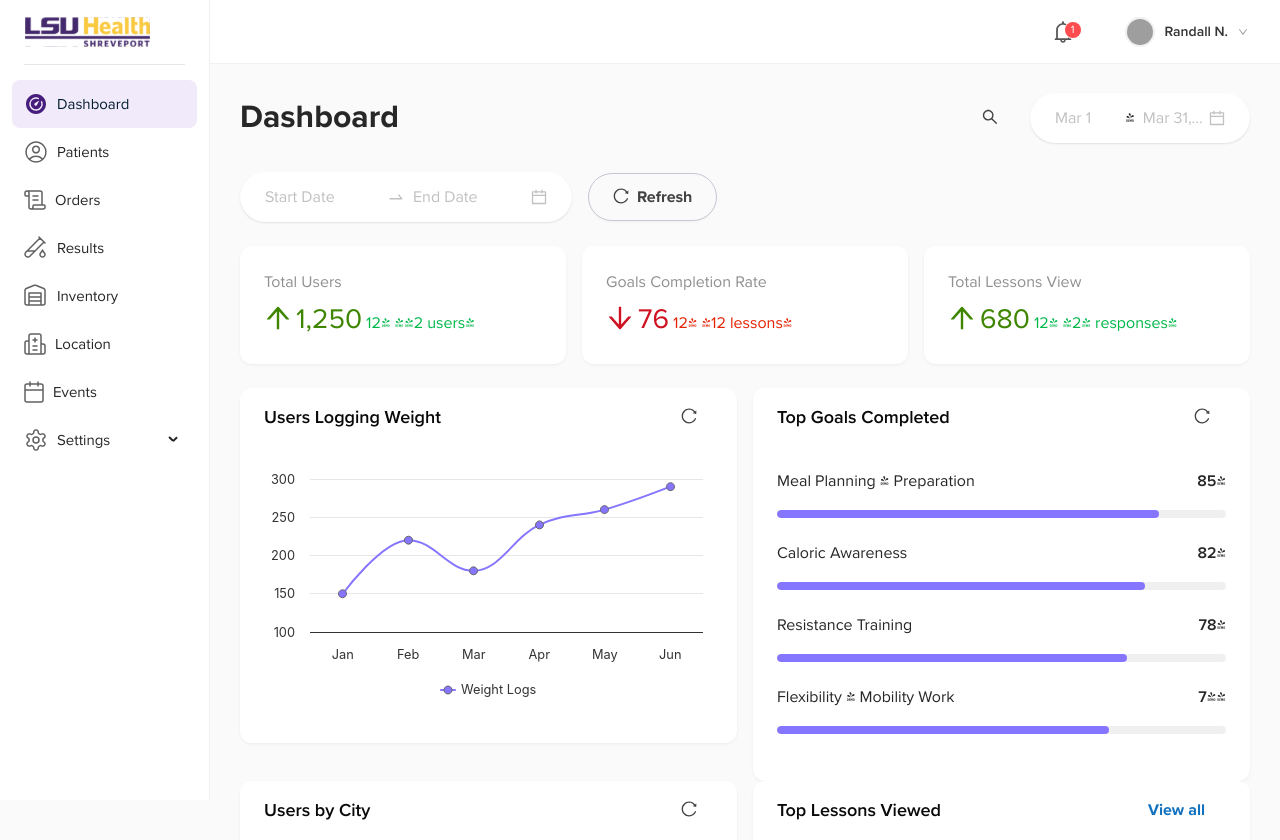
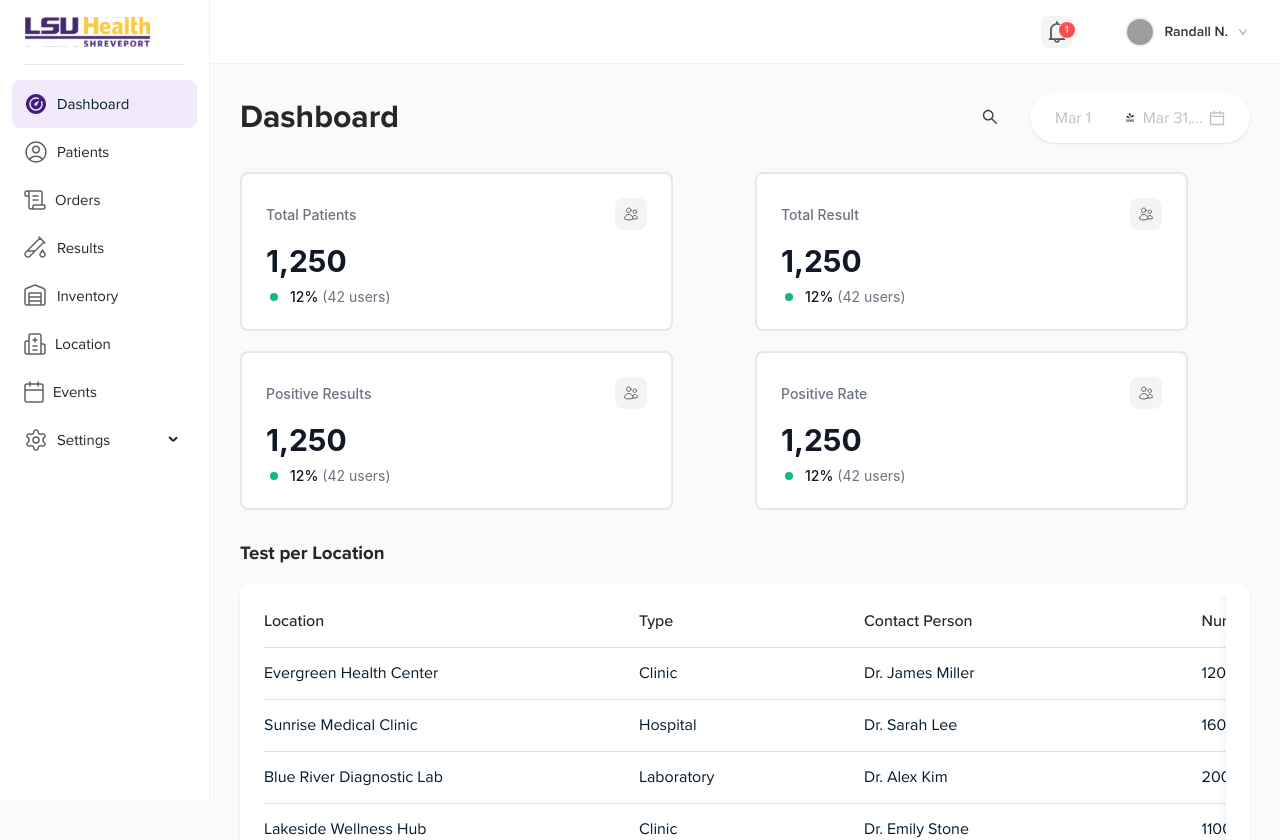
Before and after one commit to MuhammadHasher017/LSUHS-SIT, a React (Vite) app: page /dashboard in a window 1280 px wide. Shown: the top 840 px of the page. Built offline with nearby package versions, Linux system fonts and the light colour scheme; grey boxes are pictures that could not be loaded.

Commit message:
Add InfoCard component, DashboardRandomTable, and associated styles

```diff
--- /dev/null
+++ b/src/components/common/InfoCard.css
@@ -0,0 +1,105 @@
+/* DynamicCard.css */
+.dynamic-card {
+    background: white;
+    border-radius: 8px;
+    /* box-shadow: 0 1px 3px rgba(0, 0, 0, 0.1); */
+    border: 2px solid #e5e7eb;
+    padding: 24px;
+    width: 100%;
+    max-width: 433px;
+    font-family: -apple-system, BlinkMacSystemFont, 'Segoe UI', 'Roboto', sans-serif;
+  }
+
+  .card-header {
+    display: flex;
+    align-items: center;
+    justify-content: space-between;
+    margin-bottom: 16px;
+  }
+
+  .card-title {
+    font-size: 14px;
+    font-weight: 500;
+    color: #6b7280;
+  }
+
+  .icon-container {
+    width: 32px;
+    height: 32px;
+    background-color: #f3f4f6;
+    border-radius: 8px;
+    display: flex;
+    align-items: center;
+    justify-content: center;
+  }
+
+  .icon {
+    width: 16px;
+    height: 16px;
+    color: #6b7280;
+  }
+
+  .main-text {
+    margin-bottom: 12px;
+  }
+
+  .main-number {
+    font-size: 30px;
+    font-weight: 700;
+    color: #111827;
+    line-height: 1;
+  }
+
+  .trend-indicator {
+    display: flex;
+    align-items: center;
+  }
+
+  .trend-icon-container {
+    width: 16px;
+    height: 16px;
+    display: flex;
+    align-items: center;
+    justify-content: center;
+    margin-right: 8px;
+  }
+
+  .trend-icon {
+    width: 12px;
+    height: 12px;
+  }
+
+  .trend-icon-container.up .trend-icon {
+    color: #10b981; /* Green for up */
+  }
+
+  .trend-icon-container.down .trend-icon {
+    color: #ef4444; /* Red for down */
+  }
+
+  /* Default dot fallback if no icon is provided */
+  .default-dot {
+    width: 8px;
+    height: 8px;
+    border-radius: 50%;
+  }
+
+  .default-dot.up {
+    background-color: #10b981; /* Green dot for up */
+  }
+
+  .default-dot.down {
+    background-color: #ef4444; /* Red dot for down */
+  }
+
+  .percentage {
+    font-size: 14px;
+    font-weight: 500;
+    color: #111827;
+  }
+
+  .users-count {
+    font-size: 14px;
+    color: #6b7280;
+    margin-left: 4px;
+  }
--- /dev/null
+++ b/src/components/common/InfoCard.jsx
@@ -0,0 +1,46 @@
+import React from 'react';
+import './InfoCard.css';
+
+const InfoCard = ({
+  title = "Total Patients",
+  iconSrc,
+  mainText = "1,250",
+  percentage = "12%",
+  userCount = "42 users",
+  trendDirection = "up", // "up" or "down"
+  trendIcon: TrendIcon // Pass your up/down arrow icon component
+}) => {
+  return (
+    <div className="dynamic-card">
+      {/* Header */}
+      <div className="card-header">
+        <span className="card-title">{title}</span>
+        {iconSrc && (
+          <div className="icon-container">
+            <img src={iconSrc} alt={title} className="icon" />
+          </div>
+        )}
+      </div>
+
+      {/* Main Text */}
+      <div className="main-text">
+        <span className="main-number">{mainText}</span>
+      </div>
+
+      {/* Growth/Trend Indicator */}
+      <div className="trend-indicator">
+        <div className={`trend-icon-container ${trendDirection}`}>
+          {TrendIcon ? (
+            <TrendIcon className="trend-icon" />
+          ) : (
+            <div className={`default-dot ${trendDirection}`}></div>
+          )}
+        </div>
+        <span className="percentage">{percentage}</span>
+        <span className="users-count">({userCount})</span>
+      </div>
+    </div>
+  );
+};
+
+export default InfoCard;
--- /dev/null
+++ b/src/components/tables/DashboardRandomTable.jsx
@@ -0,0 +1,37 @@
+import React from 'react';
+import DynamicTable from './DynamicTable';
+
+const randomColumns = [
+  { title: 'Location', dataIndex: 'location', key: 'location', width: 200 },
+  { title: 'Type', dataIndex: 'type', key: 'type', width: 120 },
+  { title: 'Contact Person', dataIndex: 'contact', key: 'contact', width: 180 },
+  { title: 'Number of Tests', dataIndex: 'tests', key: 'tests', width: 140 },
+];
+
+const randomData = [
+  { key: 1, location: 'Evergreen Health Center', type: 'Clinic', contact: 'Dr. James Miller', tests: 1200 },
+  { key: 2, location: 'Sunrise Medical Clinic', type: 'Hospital', contact: 'Dr. Sarah Lee', tests: 1600 },
+  { key: 3, location: 'Blue River Diagnostic Lab', type: 'Laboratory', contact: 'Dr. Alex Kim', tests: 2000 },
+  { key: 4, location: 'Lakeside Wellness Hub', type: 'Clinic', contact: 'Dr. Emily Stone', tests: 1100 },
+  { key: 5, location: 'Summit Care Testing Facility', type: 'Clinic', contact: 'Dr. James Miller', tests: 900 },
+  { key: 6, location: 'Green Valley Hospital', type: 'Hospital', contact: 'Dr. Olivia Brown', tests: 1500 },
+  { key: 7, location: 'Downtown Health Lab', type: 'Laboratory', contact: 'Dr. Ethan White', tests: 1300 },
+  { key: 8, location: 'Riverbend Clinic', type: 'Clinic', contact: 'Dr. Mia Clark', tests: 1000 },
+];
+
+const DashboardRandomTable = () => {
+  return (
+    <div style={{ marginTop: 32 }}>
+      <h3>Test per Location</h3>
+      <DynamicTable
+        dataType={null} // disables default columns
+        data={randomData}
+        loading={false}
+        pagination={{ pageSize: 5 }}
+        customColumns={randomColumns}
+      />
+    </div>
+  );
+};
+
+export default DashboardRandomTable;
--- a/src/components/tables/DynamicTable.jsx
+++ b/src/components/tables/DynamicTable.jsx
@@ -16,7 +16,8 @@ const DynamicTable = ({
   pagination: paginationProps = {},
   searchText = '',
   onRowClick,
-  mediaType = 'all'
+  mediaType = 'all',
+  customColumns
 }) => {
   // State for UI
   const [loading] = useState(false);
@@ -182,19 +183,19 @@ const DynamicTable = ({
 
   // Get table columns with sorting capability
   const columns = useMemo(() => {
+    if (customColumns) return customColumns;
     const baseColumns = getTableColumns(dataType);
     return baseColumns.map(column => {
       // Skip the actions column
       if (column.key === 'actions') {
         return column;
       }
-
       return {
         ...column,
         sorter: true
       };
     });
-  }, [dataType]);
+  }, [dataType, customColumns]);
 
   // Pagination configuration
   const pagination = {
--- a/src/pages/Dashboard/Dashboard.css
+++ b/src/pages/Dashboard/Dashboard.css
@@ -75,3 +75,31 @@
     justify-content: flex-start;
   }
 }
+
+
+.info-cards-flex {
+  display: flex;
+  gap: 20px;
+  flex-wrap: wrap;
+  margin-bottom: 24px;
+}
+
+.info-card-wrapper {
+  flex: 1 1; /* Grow, shrink, min width */
+  min-width: 350px;
+  box-sizing: border-box;
+}
+
+
+
+@media (max-width: 768px) {
+  .info-cards-flex {
+    flex-direction: column;
+    gap: 10px;
+  }
+  .info-card-wrapper {
+    max-width: 100%;
+    min-width: 100%;
+    flex: 1 1 100%;
+  }
+}
--- a/src/pages/Dashboard/Dashboard.page.jsx
+++ b/src/pages/Dashboard/Dashboard.page.jsx
@@ -20,7 +20,9 @@ import HighchartsReact from 'highcharts-react-official';
 import Highcharts from 'highcharts';
 import './Dashboard.css';
 import useDashboard from './useDashboard.hook';
-
+import InfoCard from '@/components/common/InfoCard';
+import Icon from "../../assets/images/icon1.svg"
+import DashboardRandomTable from '@/components/tables/DashboardRandomTable';
 const { Title, Text } = Typography;
 const { RangePicker } = DatePicker;
 
@@ -39,8 +41,67 @@ const Dashboard = () => {
     derivedMetrics
   } = useDashboard();
 
+  const infoCards = [
+    {
+      title: "Total Patients",
+      value: 1250,
+      change: 12,
+      changeValue: 42,
+      changeType: "up",
+      changeUnit: "users",
+      changeColor: "success",
+      suffix: "",
+      percent: null,
+      iconSrc: Icon,
+    },
+    {
+      title: "Total Result",
+      value: 200,
+      change: 1.2,
+      changeValue: 24,
+      changeType: "up",
+      changeUnit: "result",
+      changeColor: "success",
+      suffix: "",
+      percent: null,
+      iconSrc: Icon,
+    },
+    {
+      title: "Positive Results",
+      value: 40,
+      change: 1.2,
+      changeValue: 12,
+      changeType: "down",
+      changeUnit: "order",
+      changeColor: "danger",
+      suffix: "",
+      percent: null,
+      iconSrc: Icon,
+    },
+    {
+      title: "Positive Rate",
+      value: "20%",
+      change: 1.2,
+      changeValue: 1.2,
+      changeType: "up",
+      changeUnit: "",
+      changeColor: "success",
+      suffix: "%",
+      percent: 20,
+      iconSrc: Icon,
+    },
+  ];
+
   return (
     <div className="dashboard-container">
+      <div className="info-cards-flex">
+        {infoCards.map((card) => (
+          <div className="info-card-wrapper" key={card.title}>
+            <InfoCard {...card} />
+          </div>
+        ))}
+      </div>
+        <DashboardRandomTable />
       {/* Header with date picker */}
       <div className="dashboard-header">
         <div className="dashboard-controls">
```
Also changed, not shown: src/assets/images/Icon1.svg (added).
